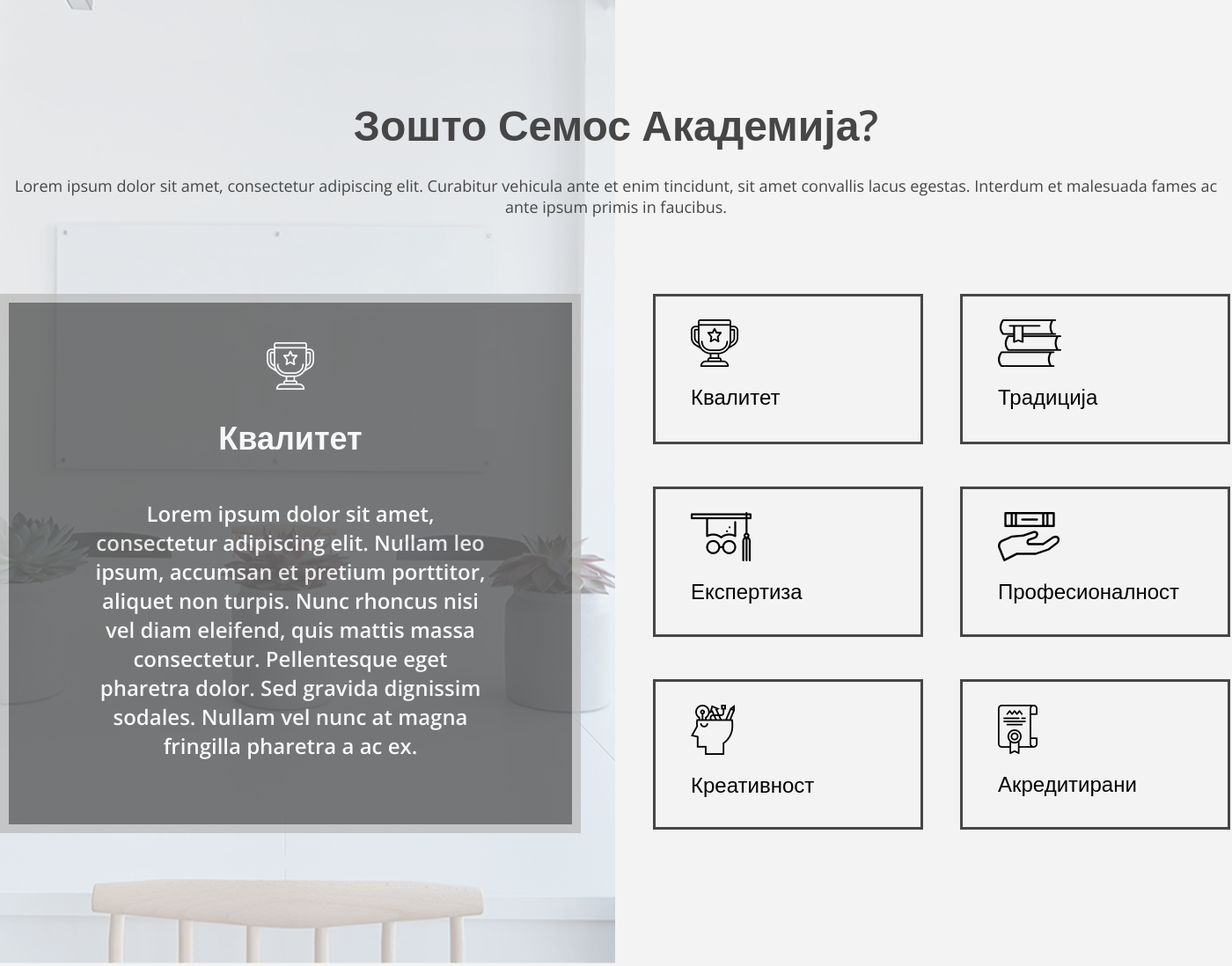
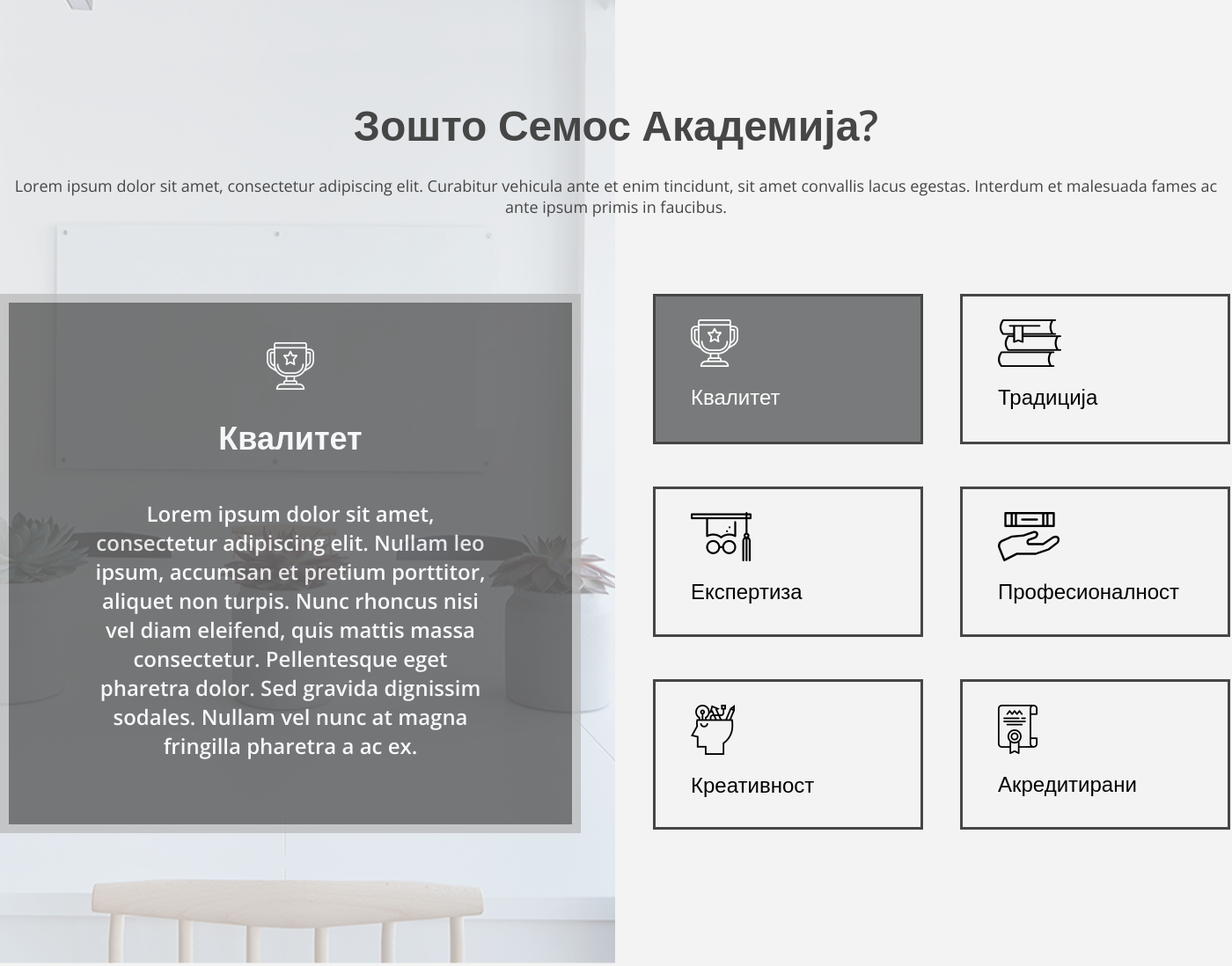
Before and after one commit to Dobrohotova/Semos-Proekt-Razvivanje-na-Strana, a PHP site: page / in a window 1400 px wide. Shown: the part 1991-3089 px from the top of the page at 88% size. Run offline with PHP 8.4, Linux system fonts and the light colour scheme; data that the repository does not hold is empty; some libraries are stand-ins or nearby versions.

Commit message:
All in one file(index.php) with css, javascript and php

```diff
--- a/general.php
+++ b/general.php
@@ -2,7 +2,7 @@
 // Osnovna konfiguracija za konekcija do baza
 $config = 'mysql:host=127.0.0.1;dbname=sa_site';
 $username = 'root';
-$password = 'root';
+$password = '';
 $db = new PDO($config, $username, $password);
 
 // Setiranje na enkoding pri pristap do baza, za da se ovozmozi citanje na kirilica
--- a/index.html
+++ b/index.html
@@ -6,7 +6,7 @@
 	<meta name="description" content="Irina Dobrohotova">
 	<meta name="keywords" content="Semos Edu, academy, design, web design, graphic design, Angelina, kursevi, edukacija, Семос, едукација, курсеви">
 	<meta name="viewport" content="">
-	<link rel="stylesheet" type="text/css" href="styles/global.css">
+	<link rel="stylesheet" type="text/css" href="styles/index.css">
 	<link href="https://fonts.googleapis.com/css?family=Open+Sans:300,400,600,700" rel="stylesheet">
 	<script src="https://ajax.googleapis.com/ajax/libs/jquery/2.1.3/jquery.min.js"></script>
 	<script src="https://ajax.googleapis.com/ajax/libs/jqueryui/1.11.2/jquery-ui.min.js"></script>
--- a/index.php
+++ b/index.php
@@ -21,7 +21,54 @@ $oops = $query_oop_projects->fetchAll(PDO::FETCH_ASSOC);
 	<meta name="viewport" content="">
 	<link rel="stylesheet" type="text/css" href="styles/index.css">
 	<link href="https://fonts.googleapis.com/css?family=Open+Sans:300,400,600,700" rel="stylesheet">
+	<script src="https://ajax.googleapis.com/ajax/libs/jquery/2.1.3/jquery.min.js"></script>
+	<script src="https://ajax.googleapis.com/ajax/libs/jqueryui/1.11.2/jquery-ui.min.js"></script>
 	<title>Semos Dizajn Akademija</title>
+
+	<script>
+		(function() {
+		  $(function() {
+		    var toggle;
+		    return toggle = new Toggle('.toggle');
+		  });
+
+		  this.Toggle = (function() {
+		    Toggle.prototype.el = null;
+
+		    Toggle.prototype.tabs = null;
+
+		    Toggle.prototype.panels = null;
+
+		    function Toggle(toggleClass) {
+		      this.el = $(toggleClass);
+		      this.tabs = this.el.find(".tab");
+		      this.panels = this.el.find(".panel");
+		      this.bind();
+		    }
+
+		    Toggle.prototype.show = function(index) {
+		      var activePanel, activeTab;
+		      this.tabs.removeClass('active');
+		      activeTab = this.tabs.get(index);
+		      $(activeTab).addClass('active');
+		      this.panels.hide();
+		      activePanel = this.panels.get(index);
+		      return $(activePanel).show();
+		    };
+
+		    Toggle.prototype.bind = function() {
+		      var _this = this;
+		      return this.tabs.unbind('click').bind('click', function(e) {
+		        return _this.show($(e.currentTarget).index());
+		      });
+		    };
+
+		    return Toggle;
+
+		  })();
+
+		}).call(this);
+	</script>
 </head>
 <body>
 	<div class="wrapper-full-width">
@@ -93,37 +140,73 @@ $oops = $query_oop_projects->fetchAll(PDO::FETCH_ASSOC);
 					<h1 class="zoshto">Зошто Семос Академија?</h1>
 					<h2 class="zoshto-lorem">Lorem ipsum dolor sit amet, consectetur adipiscing elit. Curabitur vehicula ante et enim tincidunt, sit amet convallis lacus egestas. Interdum et malesuada fames ac ante ipsum primis in faucibus.</h2>
 				</div>
-				<div class="value-tabla-tabs">
-					<div class="value-tabla-tabs-levo">
-						<div class="tabla">
-							<img src="media/images/icons/kvalitet.png">
-							<p class="tabla-kvalitet">Квалитет</p>
-							<p class="tabla-lorem">Lorem ipsum dolor sit amet, consectetur adipiscing elit. Nullam leo ipsum, accumsan et pretium porttitor, aliquet non turpis. Nunc rhoncus nisi vel diam eleifend, quis mattis massa consectetur. Pellentesque eget pharetra dolor. Sed gravida dignissim sodales. Nullam vel nunc at magna fringilla pharetra a ac ex. </p>
+				<div class="value-tabla-tabs toggle">
+					<div class="panels">
+						<div class="value-tabla-tabs-levo panel">
+							<div class="tabla">
+								<img src="media/images/icons/kvalitet.png">
+								<p class="tabla-kvalitet">Квалитет</p>
+								<p class="tabla-lorem">Lorem ipsum dolor sit amet, consectetur adipiscing elit. Nullam leo ipsum, accumsan et pretium porttitor, aliquet non turpis. Nunc rhoncus nisi vel diam eleifend, quis mattis massa consectetur. Pellentesque eget pharetra dolor. Sed gravida dignissim sodales. Nullam vel nunc at magna fringilla pharetra a ac ex. </p>
+							</div>
 						</div>
-					</div>
-					<div class="value-tabla-tabs-desno">
+						<div class="value-tabla-tabs-levo panel">
+							<div class="tabla">
+								<img src="media/images/icons/tradicija.png">
+								<p class="tabla-kvalitet">Традиција</p>
+								<p class="tabla-lorem">Lorem ipsum dolor sit amet, consectetur adipiscing elit. Nullam leo ipsum, accumsan et pretium porttitor, aliquet non turpis. Nunc rhoncus nisi vel diam eleifend, quis mattis massa consectetur. Pellentesque eget pharetra dolor. Sed gravida dignissim sodales. Nullam vel nunc at magna fringilla pharetra a ac ex. </p>
+							</div>
+						</div>
+						<div class="value-tabla-tabs-levo panel">
+							<div class="tabla">
+								<img src="media/images/icons/ekspertiza.png">
+								<p class="tabla-kvalitet">Експертиза</p>
+								<p class="tabla-lorem">Lorem ipsum dolor sit amet, consectetur adipiscing elit. Nullam leo ipsum, accumsan et pretium porttitor, aliquet non turpis. Nunc rhoncus nisi vel diam eleifend, quis mattis massa consectetur. Pellentesque eget pharetra dolor. Sed gravida dignissim sodales. Nullam vel nunc at magna fringilla pharetra a ac ex. </p>
+							</div>
+						</div>
+						<div class="value-tabla-tabs-levo panel">
+							<div class="tabla">
+								<img src="media/images/icons/profesionalnost.png">
+								<p class="tabla-kvalitet">Професионалност</p>
+								<p class="tabla-lorem">Lorem ipsum dolor sit amet, consectetur adipiscing elit. Nullam leo ipsum, accumsan et pretium porttitor, aliquet non turpis. Nunc rhoncus nisi vel diam eleifend, quis mattis massa consectetur. Pellentesque eget pharetra dolor. Sed gravida dignissim sodales. Nullam vel nunc at magna fringilla pharetra a ac ex. </p>
+							</div>
+						</div>
+						<div class="value-tabla-tabs-levo panel">
+							<div class="tabla">
+								<img src="media/images/icons/kreativnost.png">
+								<p class="tabla-kvalitet">Креативност</p>
+								<p class="tabla-lorem">Lorem ipsum dolor sit amet, consectetur adipiscing elit. Nullam leo ipsum, accumsan et pretium porttitor, aliquet non turpis. Nunc rhoncus nisi vel diam eleifend, quis mattis massa consectetur. Pellentesque eget pharetra dolor. Sed gravida dignissim sodales. Nullam vel nunc at magna fringilla pharetra a ac ex. </p>
+							</div>
+						</div>
+						<div class="value-tabla-tabs-levo panel">
+							<div class="tabla">
+								<img src="media/images/icons/akreditirani.png">
+								<p class="tabla-kvalitet">Акредитирани</p>
+								<p class="tabla-lorem">Lorem ipsum dolor sit amet, consectetur adipiscing elit. Nullam leo ipsum, accumsan et pretium porttitor, aliquet non turpis. Nunc rhoncus nisi vel diam eleifend, quis mattis massa consectetur. Pellentesque eget pharetra dolor. Sed gravida dignissim sodales. Nullam vel nunc at magna fringilla pharetra a ac ex. </p>
+							</div>
+						</div>
+					<div class="value-tabla-tabs-desno tabs">
 						<div class="values">
-							<div class="kvalitet">
+							<div class="tab active">
 								<img src="media/images/icons/kvalitet.png">
 								<p>Квалитет</p>
 							</div>
-							<div class="tradicija">
+							<div class="tab">
 								<img src="media/images/icons/tradicija.png">
 								<p>Традиција</p>
 							</div>
-							<div class="ekspertiza">
+							<div class="tab">
 								<img src="media/images/icons/ekspertiza.png">
 								<p>Експертиза</p>
 							</div>
-							<div class="profesionalnost">
+							<div class="tab">
 								<img src="media/images/icons/profesionalnost.png">
 								<p>Професионалност</p>
 							</div>
-							<div class="kreativnost">
+							<div class="tab">
 								<img src="media/images/icons/kreativnost.png">
 								<p>Креативност</p>
 							</div>
-							<div class="akreditirani">
+							<div class="tab">
 								<img src="media/images/icons/akreditirani.png">
 								<p>Акредитирани</p>
 							</div>
@@ -209,18 +292,14 @@ $oops = $query_oop_projects->fetchAll(PDO::FETCH_ASSOC);
 				</div>
 				<div class="oop-proekti">
 					<?php foreach ($oops as $key => $oop){
-						if($key < 3){
-							$class = "oop2";
-						} else {
-							$class = "oop4";
+						$class = '';
+						if($key == 1){
+							$class = 'class="oop2"';
+						} else if($key == 3) {
+							$class = 'class="oop4"';
 						}
 					 ?>
-						<img class="<?= $class ?>" src="<?=$oop['photo']?>">
-					<!-- <img src="media/images/oop1.png">
-					<img class="oop2" src="media/images/oop2.png">
-					<img src="media/images/oop3.png">
-					<img class="oop4" src="media/images/oop4.png">
-					<img src="media/images/oop5.png"> -->
+						<img <?= $class ?> src="<?=$oop['photo']?>">
 					<?php } ?>
 				</div>
 			</div>
```
